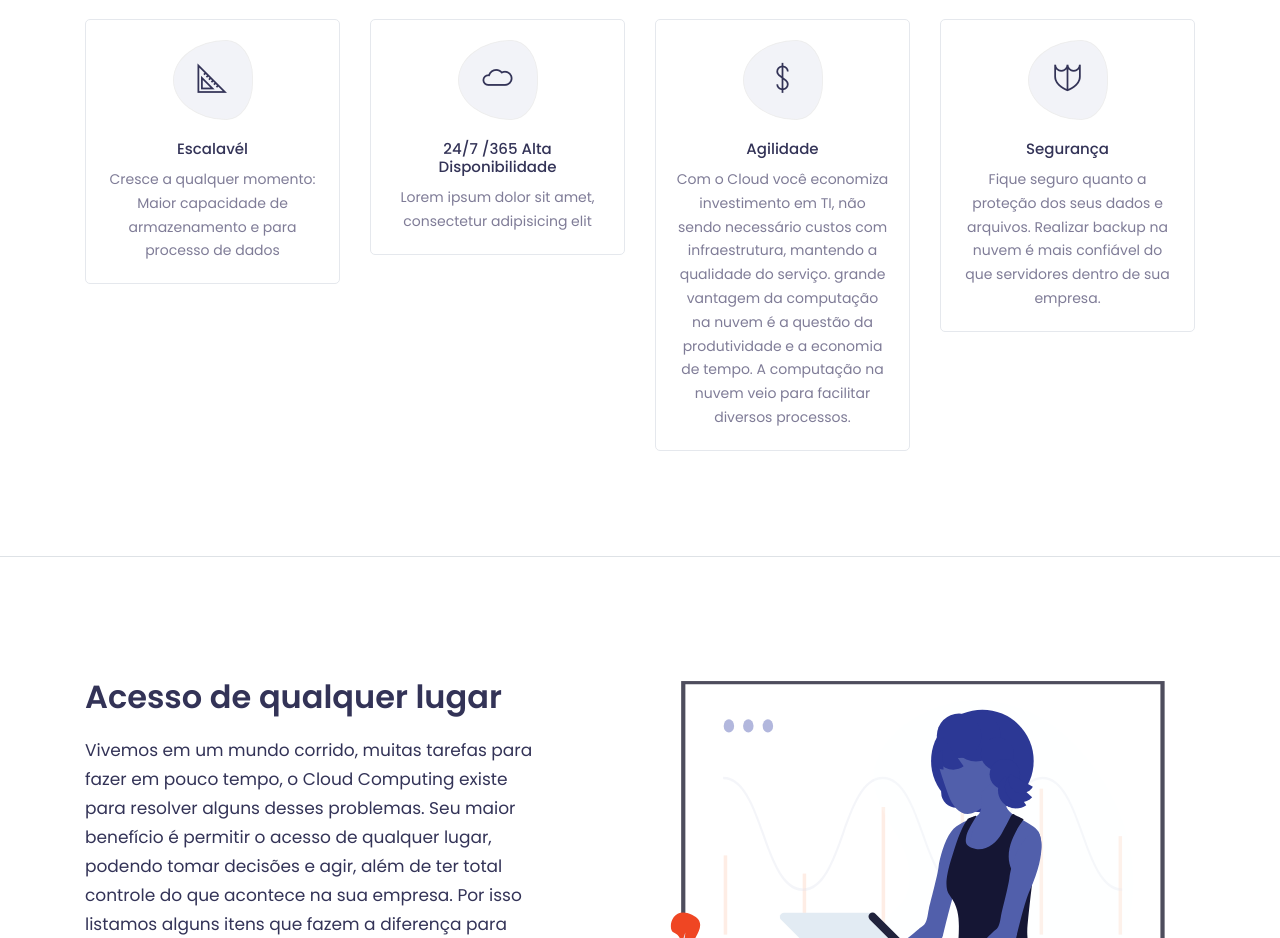
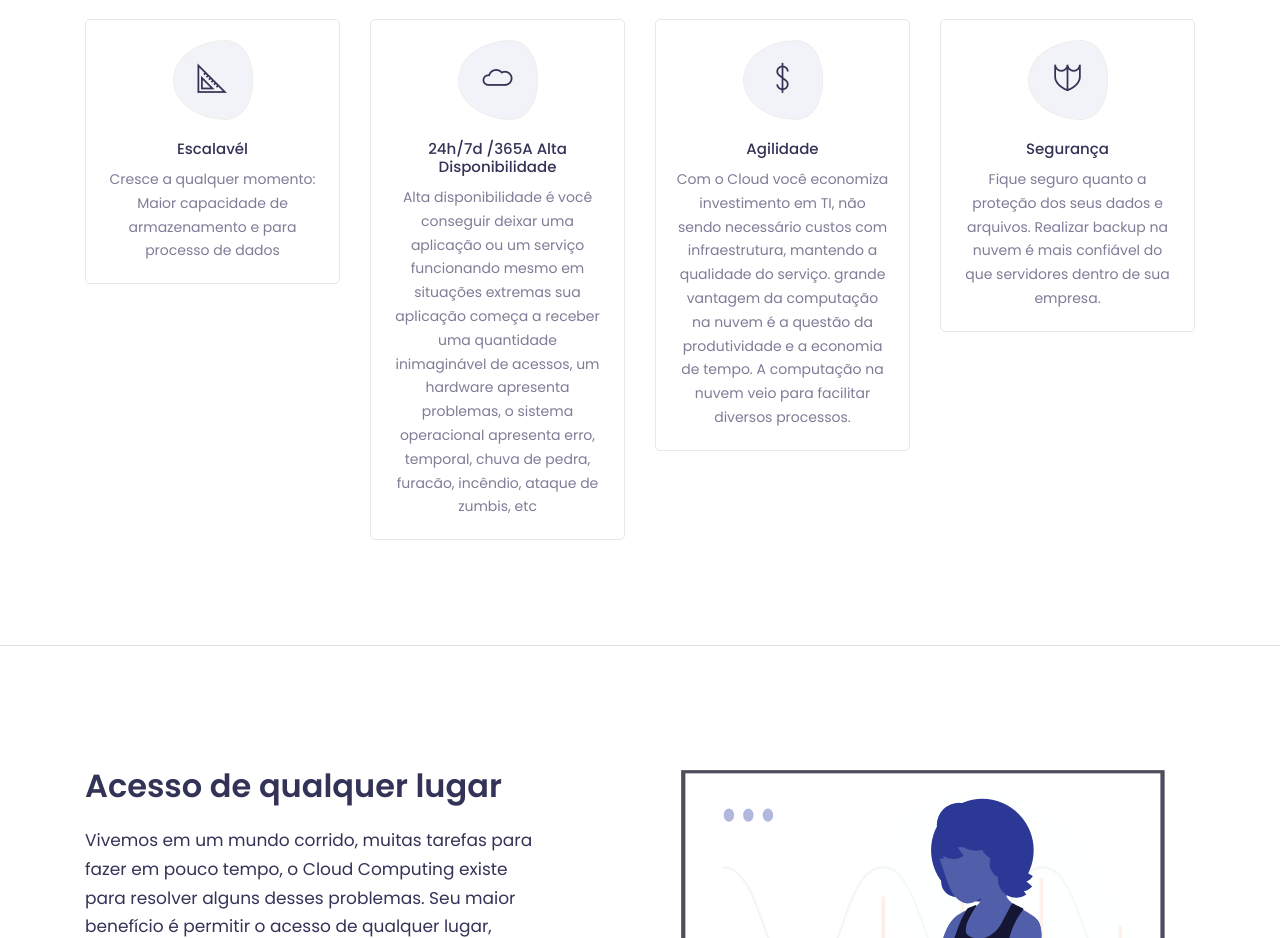
Before and after one commit to EdsonTech/SETUP, a plain HTML site: page index.html in a window 1280 px wide. Shown: the part 1040-1978 px from the top of the page. Drawn offline with nearby package versions, Linux system fonts and the light colour scheme.

Commit message:
Alta
24h/7d

```diff
--- a/index.html
+++ b/index.html
@@ -184,8 +184,8 @@
                 <div class="icon">
                   <i class="ti-cloud"></i>
                 </div>
-                <h4><a href="#">24/7 /365 Alta Disponibilidade</a></h4>
-                <p>Lorem ipsum dolor sit amet, consectetur adipisicing elit</p>
+                <h4><a href="#">24h/7d /365A Alta Disponibilidade</a></h4>
+                <p>Alta disponibilidade é você conseguir deixar uma aplicação ou um serviço funcionando mesmo em situações extremas sua aplicação começa a receber uma quantidade inimaginável de acessos, um hardware apresenta problemas, o sistema operacional apresenta erro, temporal, chuva de pedra, furacão, incêndio, ataque de zumbis, etc</p>
             </div>
           </div> <!-- col -->
           <div class="col-12 col-md-6 col-lg-3 m-15px-tb">
```
